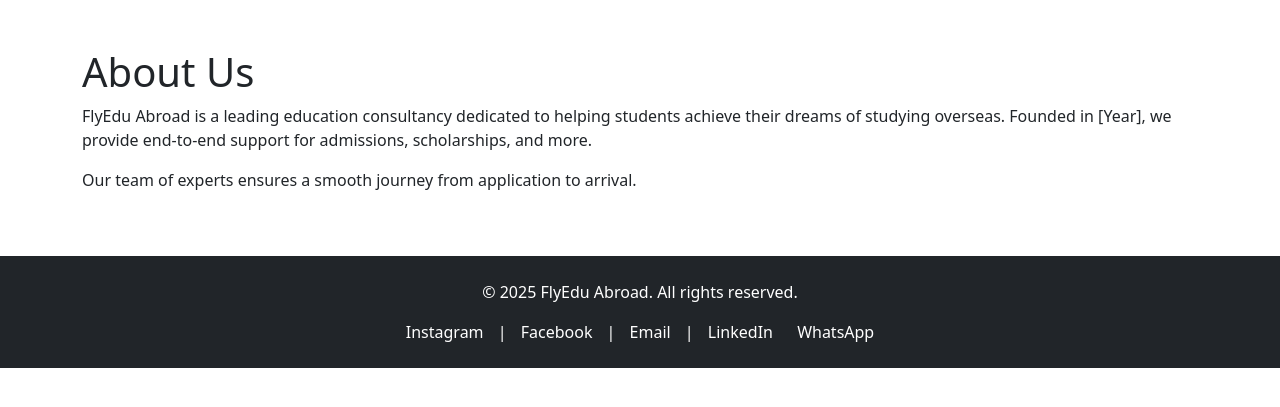
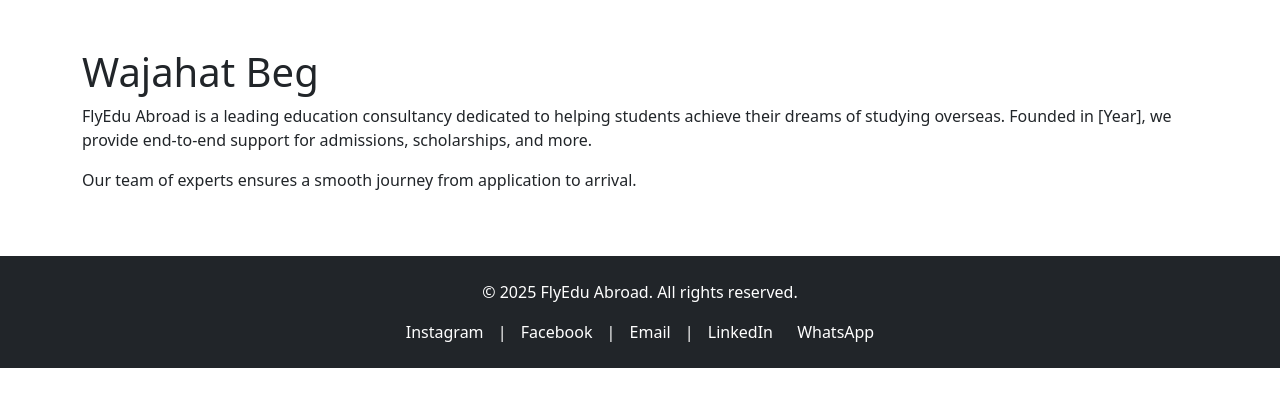
Before and after one commit to ziaulbeg123/private, a Flask app: page /about in a window 1280 px wide. Shown: the part 56-463 px from the top of the page. Run offline with Flask 3, Linux system fonts and the light colour scheme.

Commit message:
Updated about page

```diff
--- a/templates/about.html
+++ b/templates/about.html
@@ -5,7 +5,7 @@
 {% block content %}
     <section class="py-5">
         <div class="container">
-            <h1>About Us</h1>
+            <h1>Wajahat Beg</h1>
             <p>FlyEdu Abroad is a leading education consultancy dedicated to helping students achieve their dreams of studying overseas. Founded in [Year], we provide end-to-end support for admissions, scholarships, and more.</p>
             <p>Our team of experts ensures a smooth journey from application to arrival.</p>
         </div>
```
